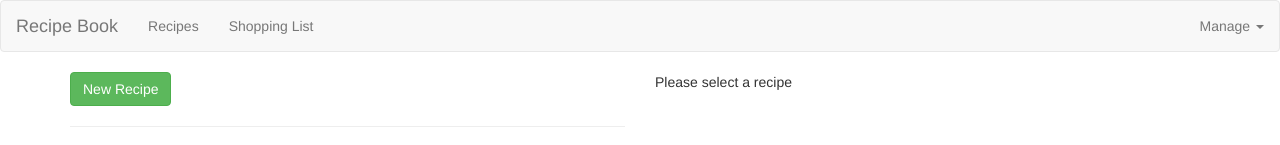
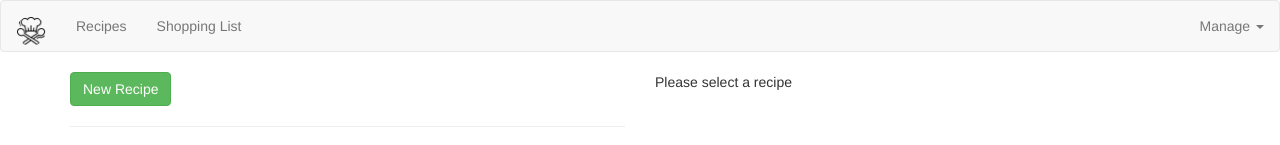
Before and after one commit to LisaPMunich/ng-recipe-shopping-app, an Angular app: page / in a window 1280 px wide. Shown: the top 145 px of the page. Built offline with nearby package versions, Linux system fonts and the light colour scheme.

Commit message:
add preliminary README

```diff
--- a/src/app/header/header.component.html
+++ b/src/app/header/header.component.html
@@ -1,9 +1,15 @@
 <nav class="navbar navbar-default">
   <div class="container-fluid">
     <div class="navbar-header">
-      <a href="#" class="navbar-brand">Recipe Book</a>
+      <a href="#" class="navbar-brand">
+        <img
+          [src]="shoppingBasket"
+          class="img-responsive img-rounded"
+          style="max-height: 30px; border-radius: 50%;"
+          alt="brand image">
+      </a>
     </div>
-    <div class="navbar-default">
+    <div class="navbar-default d-flex justify-content-between">
       <ul class="nav navbar-nav">
         <li><a href="#" (click)="onSelect('Recipes')">Recipes</a></li>
         <li><a href="#" (click)="onSelect('Shopping List')">Shopping List</a></li>
--- a/src/app/header/header.component.ts
+++ b/src/app/header/header.component.ts
@@ -8,6 +8,7 @@ import {Component, EventEmitter, Output} from '@angular/core';
 export class HeaderComponent {
   collapsed = true;
   @Output() navItem = new EventEmitter<string>();
+  shoppingBasket = '../../assets/chef.png';
 
   onSelect(navItem: string){
     this.navItem.emit(navItem);
--- a/src/app/recipe-book/recipe-detail/recipe-detail.component.html
+++ b/src/app/recipe-book/recipe-detail/recipe-detail.component.html
@@ -30,7 +30,7 @@
       </ul>
     </div>
   </div>
-
+  <hr>
   <div class="col-xs-12">{{recipe.description}}</div>
 
   <div class="col-xs-12">Ingredients</div>
```
Also changed, not shown: src/assets/chef.png (added).
